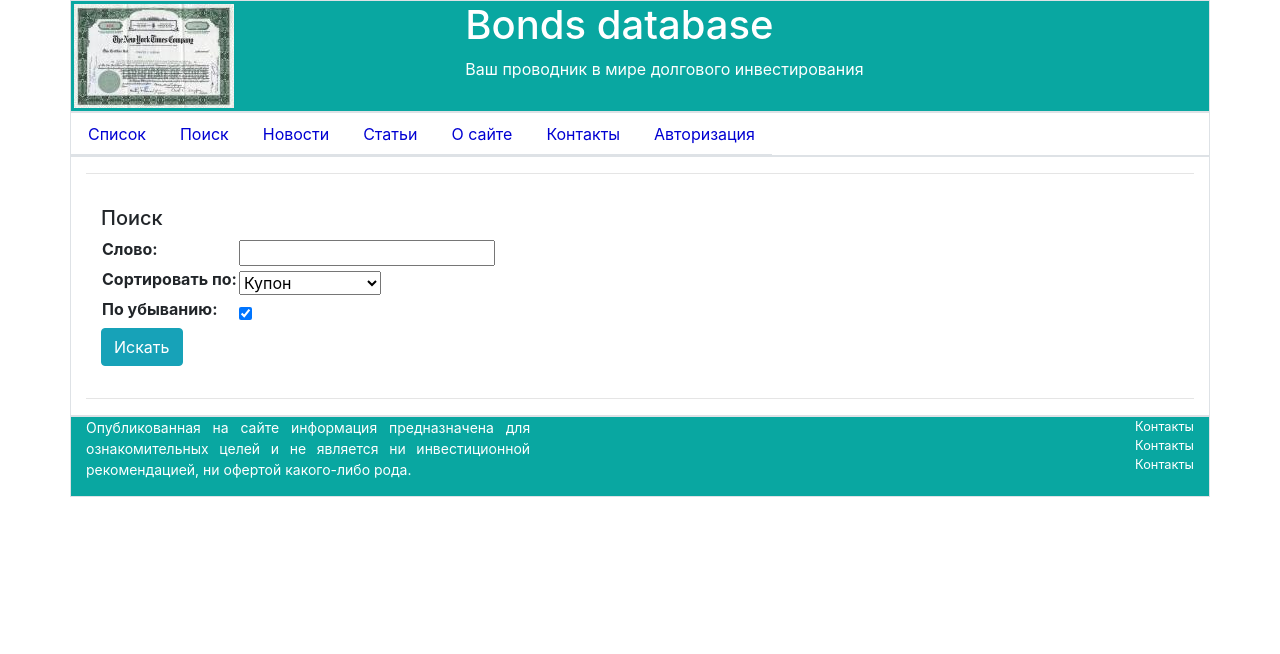
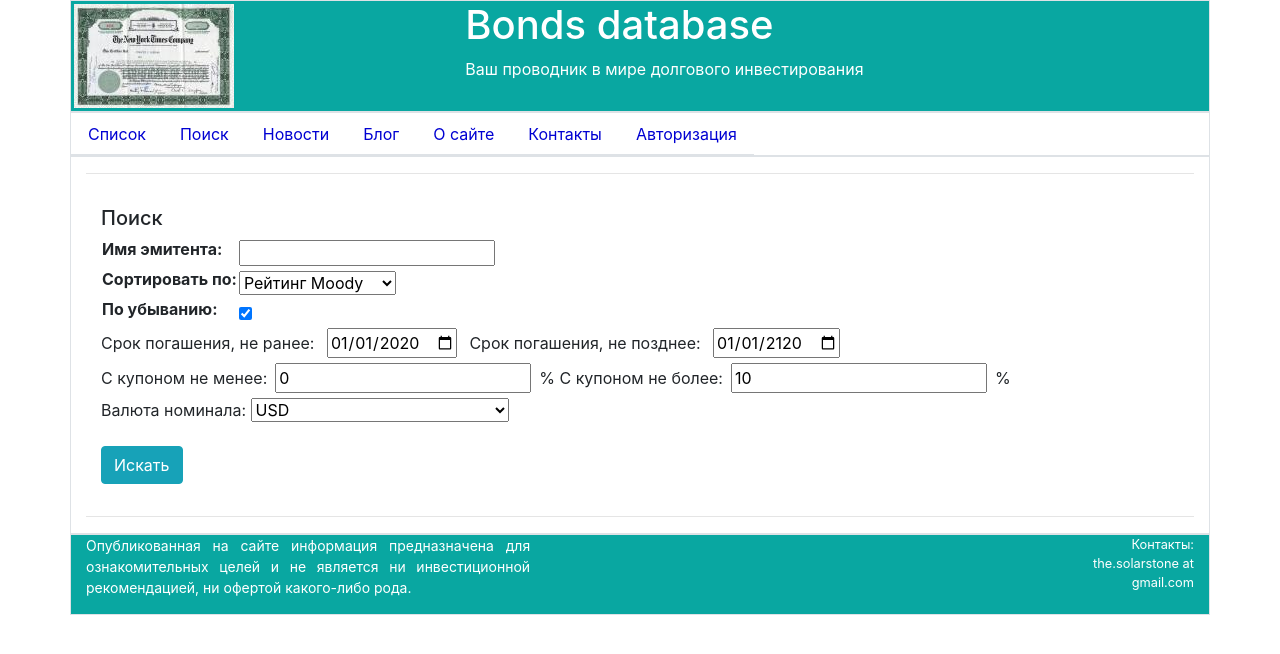
Before and after one commit to Karagul/bdb, a Django app: page /search in a window 1280 px wide. Shown: the top 654 px of the page. Run offline with Django 3.2, Linux system fonts and the light colour scheme; some libraries are stand-ins or nearby versions.

Commit message:
Улучшаем поиск

```diff
--- a/core/forms.py
+++ b/core/forms.py
@@ -14,15 +14,19 @@ class CommentForm(forms.ModelForm):
 
 class SearchForm(forms.Form):
     ORDER_CHOICES = (
+        ('Moody', 'Рейтинг Moody'),
+        ('Sp', 'Рейтинг S&P'),
+        ('Fitch', 'Рейтинг Fitch'),
         ('Coupon', 'Купон'),
-        ('Moody', 'Рейтинг Moody'),
         ('Ticker', 'Тикер'),
         ('IssuerCompany', 'Имя эмитента'),
         ('Currency', 'Валюта'),
-    ) # Добавить все варианты
+        ('Country', 'Страна эмитента'),
+        ('Maturity', 'Дата погашения'),
+    )
 
-    search_string = forms.CharField(max_length=25, required=True, label='Слово')
-    # Добавить поля поиска
+    search_string = forms.CharField(max_length=25, required=False, label='Имя эмитента')
+
     ordered_by = forms.ChoiceField(choices=ORDER_CHOICES, required=False, label='Сортировать по')
     descending = forms.BooleanField(initial=True, required=False, label='По убыванию')
 
--- a/core/models.py
+++ b/core/models.py
@@ -7,6 +7,7 @@ class ActiveManager(models.Manager):
         return super(ActiveManager, self).get_queryset().filter(Archived=False)
 
 class Country(models.Model):
+    objects = models.Manager()
     abbr = models.CharField(max_length=4, primary_key=True)
     name = models.CharField(max_length=100)
     class Meta:
@@ -15,6 +16,7 @@ class Country(models.Model):
         return self.abbr
 
 class Currency(models.Model):
+    objects = models.Manager()
     abbr = models.CharField(max_length=5, primary_key=True)
     name = models.CharField(max_length=30)
     country = models.ForeignKey(Country, on_delete=models.CASCADE)
@@ -69,9 +71,9 @@ class BondIssue(models.Model):
 
 class Comment(models.Model):
     record = models.ForeignKey(BondIssue, on_delete=models.CASCADE, related_name='comments')
-    name = models.CharField(max_length=50) # Привязать к user
+    name = models.CharField(max_length=50) # Возможно, потребуется привязать к user
     email = models.EmailField()
-    body = models.TextField()
+    body = models.TextField(blank=True)
     created = models.DateTimeField(auto_now_add=True)
     active = models.BooleanField(default=True)
 
--- a/core/templates/core/base.html
+++ b/core/templates/core/base.html
@@ -32,9 +32,9 @@
             <li class="nav-item"><a class="nav-link" href="index">Список</a></li>
             <li class="nav-item"><a class="nav-link" href="search">Поиск</a></li>
             <li class="nav-item"><a class="nav-link" href="#">Новости</a></li>
-            <li class="nav-item"><a class="nav-link" href="#">Статьи</a></li>
+            <li class="nav-item"><a class="nav-link" href="#">Блог</a></li>
             <li class="nav-item"><a class="nav-link" href="#">О сайте</a></li>
-            <li class="nav-item"><a class="nav-link" href="#">Контакты</a></li>
+            <li class="nav-item"><a class="nav-link" href="#contacts">Контакты</a></li>
             {% if not request.user.is_authenticated %}
                 <li class="nav-item"><a class="nav-link" href="login">Авторизация</a></li>
             {% else %}
@@ -69,12 +69,14 @@
                     Опубликованная на сайте информация предназначена для ознакомительных целей и не является ни инвестиционной рекомендацией, ни офертой какого-либо рода.
                 </p>
             </div>
+            <div class="col-5"></div>
             <div class="col text-right">
+                <a name="contacts"></a>
                 <small>
                     <ul class="nav flex-column">
-                        <li>Контакты</li>
-                        <li>Контакты</li>
-                        <li>Контакты</li>
+                        <li>Контакты:</li>
+                        <li>the.solarstone at</li>
+                        <li>gmail.com</li>
                     </ul>
                 </small>
             </div>
--- a/core/templates/core/search.html
+++ b/core/templates/core/search.html
@@ -5,37 +5,38 @@
 {% block content %}
 
     {% if search_done %}
-        <h5>Поиск</h5>
-        <form action="search" method="get">
-            <table>
-                {{ search_form.as_table }}
-                {% csrf_token %}
-            </table>
-            <p><input class="btn btn-info" type="submit" value="Искать"></p>
-        </form>
-
+        <h5>Результаты:</h5>
+        <a class="nav-link" href="search">Повторить поиск</a>
         <table class="table table-striped table-bordered table-info">
                 <thead>
-                <tr><th>Выпуск</th><th>Компания</th><th>Код</th><th>Дата погашения</th><th>Купон</th><th>Валюта</th>
-                    </tr>
+                <tr>
+                    <th>Выпуск</th>
+                    <th>Компания</th>
+                    <th>Страна</th>
+                    <th>Дата погашения</th>
+                    <th>Moody's</th>
+                    <th>Купон</th>
+                    <th>Валюта</th>
+                </tr>
                 </thead>
         {% for res in search_results %}
-		<tr>
+		    <tr>
                 <td><a href="{{ res.get_absolute_url }}">{{ res.ISIN }}</a></td>
                 <td>{{ res.IssuerCompany }}</td>
-                <td>{{ res.Ticker }}</td>
+                <td>{{ res.Country }}</td>
                 <td>{{ res.Maturity }}</td>
+                <td>{{ res.Moody }}</td>
                 <td>{{ res.Coupon }}</td>
                 <td>{{ res.Currency }}</td>
-                </tr>
+            </tr>
 
         {% empty %}
         <h5>Не найдено</h5>
         {% endfor %}
      </table>
 
-     {% include "pagination.html" with  page=search_results search_string=search_string ordered_by=ordered_by descending=descending %}
-
+    {% include "pagination.html" with page=search_results search_parameters=search_params %}
+    <p><a class="nav-link" href="search">Повторить поиск</a></p>
     {% else %}
         <h5>Поиск</h5>
         <form action="search" method="get">
@@ -43,6 +44,38 @@
                 {{ search_form.as_table }}
                 {% csrf_token %}
             </table>
+
+            <div><span><label for="maturity_start" class="mr-sm-2">Срок погашения, не ранее:</label>
+                    <input  class="mr-sm-2" type="date" name="maturity_start" min="2020-01-01" max="2120-01-01" value="2020-01-01"></span>
+                <span><label class="mr-sm-2" for="maturity_end">Срок погашения, не позднее:</label>
+                    <input  class="mr-sm-2" type="date" name="maturity_end" min="2020-01-01" max="2120-01-01" value="2120-01-01"></span>
+            </div>
+            <div>
+                <span><label for="coupon_min" class="mr-sm-2">С купоном не менее:</label><input class="mr-sm-2" type="number" name="coupon_min" min="0" value="0" step="0.01">%</span>
+                <span><label for="coupon_max" class="mr-sm-2">С купоном не более:</label><input class="mr-sm-2" type="number" name="coupon_max" value="10" step="0.01">%</span>
+            </div>
+
+            <div class="form-group">
+                <label for="search_currency">Валюта номинала:</label>
+                <select name="search_currency">
+                        <option value="USD" selected>USD</option>
+                        <option value="EUR">EUR</option>
+                        <option value="RUB">RUB</option>
+                        <option value="GBP">GBP</option>
+                        <option value="CNY">CNY</option>
+                        <option value="JPY">JPY</option>
+                        <option value="CAD">CAD</option>
+                        <option value="AUD">AUD/NZD</option>
+                        <option value="BRL">BRL</option>
+                        <option value="CHF">CHF</option>
+                        <option value="HKD">HKD/SGD</option>
+                        <option value="SEK">SEK/NOK</option>
+                        <option value="ARS">Латиноамериканские валюты</option>
+                        <option value="ITL">Европейские валюты до евро</option>
+                        <option value="KRW">KRW/TRY/INR/ZAR/etc</option>
+                </select>
+            </div>
+
             <p><input class="btn btn-info" type="submit" value="Искать"></p>
         </form>
     {% endif %}
--- a/core/templates/pagination.html
+++ b/core/templates/pagination.html
@@ -1,12 +1,12 @@
 
 {% if page.has_previous %}
-    <a href="?page={{ page.previous_page_number }}&search_string={{ search_string }}&ordered_by={{ ordered_by }}&descending={{ descending }}">Предыдущие выпуски</a>
+    <a href="?page={{ page.previous_page_number }}&search_string={{ search_parameters.search_string }}&ordered_by={{ search_parameters.ordered_by }}&descending={{ search_parameters.descending }}&maturity_start={{ search_parameters.maturity_start }}&maturity_end={{ search_parameters.maturity_end }}&coupon_min={{ search_parameters.coupon_min }}&coupon_max={{ search_parameters.coupon_max }}&search_currency={{ search_parameters.search_currency }}">Предыдущие выпуски</a>
     {% csrf_token %}
 {% endif %}
 
 Страница {{ page.number }} из {{ page.paginator.num_pages }}.
 
 {% if page.has_next %}
-    <a href="?page={{ page.next_page_number }}&search_string={{ search_string }}&ordered_by={{ ordered_by }}&descending={{ descending }}">Следующие выпуски</a>
+    <a href="?page={{ page.next_page_number }}&search_string={{ search_parameters.search_string }}&ordered_by={{ search_parameters.ordered_by }}&descending={{ search_parameters.descending }}&maturity_start={{ search_parameters.maturity_start }}&maturity_end={{ search_parameters.maturity_end }}&coupon_min={{ search_parameters.coupon_min }}&coupon_max={{ search_parameters.coupon_max }}&search_currency={{ search_parameters.search_currency }}">Следующие выпуски</a>
     {% csrf_token %}
 {% endif %}
--- a/core/views.py
+++ b/core/views.py
@@ -1,3 +1,4 @@
+import os
 from django.shortcuts import render, get_object_or_404, redirect
 from django.core.paginator import Paginator, EmptyPage, PageNotAnInteger
 from django.http import HttpResponse
@@ -6,9 +7,11 @@ from .forms import CommentForm, SearchForm, LoginForm, UploadForm
 from .models import BondIssue, Country, Currency, Comment
 
 
-RECORDS_ON_PAGE = 50
+RECORDS_ON_PAGE = 25
 
 
+###### Представления, связанные с выпусками
+# Список
 def bonds_list(request):
     records = BondIssue.active.all()
 
@@ -23,7 +26,7 @@ def bonds_list(request):
 
     return render(request, 'core/list.html', {'records': records, 'page': page})
 
-
+# Индивидуальный выпуск и комментарии к нему
 def bonds_detail(request, isin):
     record = get_object_or_404(BondIssue, ISIN=isin)
     comments = record.comments.filter(active=True) # использует related field 'comments'
@@ -32,30 +35,66 @@ def bonds_detail(request, isin):
 
     if request.method == 'POST':
         comment_form = CommentForm(data=request.POST)
-        if comment_form.is_valid():
-            # Добавить привязку к user, чтобы не приходилось вводить имя
+        if comment_form.is_valid() and comment_form.cleaned_data['body']:
             new_comment = comment_form.save(commit=False)
             new_comment.record = record
             new_comment.save()
-            comment_form = CommentForm()
+
+            # Привязка к user, автоматически подставляющая имя
+            comment_form = CommentForm(data={'name': request.user.username,
+                                         'email': request.user.email or request.user.username + "@mail.com"})
     else:
-        comment_form = CommentForm()
+        # Привязка к user, автоматически подставляющая имя
+        comment_form = CommentForm(data={'name': request.user.username,
+                                         'email': request.user.email or request.user.username + "@mail.com"})
 
     return render(request, 'core/detail.html', {'record': record,
                                                 'comments': comments,
                                                 'new_comment': new_comment,
                                                 'comment_form': comment_form })
 
+# Поиск выпусков
 def bonds_search(request):
-    search_string = request.GET.get('search_string')
-    ordered_by = request.GET.get('ordered_by')
-    descending = request.GET.get('descending')
+    search_params = {'search_string': request.GET.get('search_string'),
+                    'ordered_by': request.GET.get('ordered_by'),
+                    'descending': request.GET.get('descending'),
+                    'maturity_start': request.GET.get('maturity_start'),
+                    'maturity_end': request.GET.get('maturity_end'),
+                    'coupon_min': request.GET.get('coupon_min'),
+                    'coupon_max': request.GET.get('coupon_max'),
+                    'search_currency': request.GET.get('search_currency'),
+                    }
 
-    if search_string:
+    if search_params['search_string'] or search_params['maturity_end']:
 
+        # Группы валют
+        if search_params['search_currency'] == "AUD":
+            currency_group = ('AUD', 'NZD')
+        elif search_params['search_currency'] == "HKD":
+            currency_group = ('HKD', 'SGD')
+        elif search_params['search_currency'] == "SEK":
+            currency_group = ('SEK', 'NOK')
+        elif search_params['search_currency'] == "ARS":
+            currency_group = ('ARS', 'CLP', 'COP', 'MXN', 'PEN', 'PHP', 'UYU')
+        elif search_params['search_currency'] == "ITL":
+            currency_group = ('DEM', 'FRF', 'CZK', 'HRK', 'HUF', 'PLN', 'RON', 'ITL', 'SKK')
+        elif search_params['search_currency'] == "KRW":
+            currency_group = ('KRW', 'INR', 'MYR', 'IDR', 'GEL', 'KZT', 'TWD', 'TRY', 'ZAR')
+        else:
+            currency_group = (search_params['search_currency'],)
+
+        # Группы рейтинга
+
+        # Фильтрация выдачи поиска
         search_results = BondIssue.active.filter(
-            IssuerCompany__icontains=search_string).order_by('-'*int(descending=='on') + ordered_by)
-        search_form = SearchForm()
+            IssuerCompany__icontains=search_params['search_string']
+        ).filter(
+            Maturity__range=(search_params['maturity_start'], search_params['maturity_end'])
+        ).filter(
+            Coupon__range=(search_params['coupon_min'], search_params['coupon_max'])
+        ).filter(
+            Currency__in=currency_group
+        ).order_by('-'*int(search_params['descending']=='on') + search_params['ordered_by'])
 
         paginator = Paginator(search_results, RECORDS_ON_PAGE) # Число записей на странице
         page = request.GET.get('page')
@@ -66,23 +105,23 @@ def bonds_search(request):
         except EmptyPage:
             search_results = paginator.page(paginator.num_pages)
         search_done = True
-
+        search_form = SearchForm()
 
     else: # Если поиск не запускался
         search_form = SearchForm()
         search_done = search_results = page = None
-        search_string = None
+        search_params = {}
 
     return render(request, 'core/search.html', {'search_form': search_form,
-                                                'search_string': search_string,
                                                 'search_done': search_done,
                                                 'search_results': search_results,
                                                 'page': page,
-                                                'ordered_by': ordered_by,
-                                                'descending': descending,
+                                                'search_params': search_params,
                                                 })
 
 
+##### Представления, связанные с авторизацией
+# Логин
 def user_login(request):
     if request.method == 'POST':
         form = LoginForm(request.POST)
@@ -107,11 +146,14 @@ def user_login(request):
         logged_status = None
     return render(request, 'core/login.html', {'form': form, 'logged_status': logged_status})
 
+# Логаут
 def user_logout(request):
     logout(request)
     return redirect('/')
 
 
+##### Представления, связанные с загрузчиком
+# Фронт загрузчика
 def data_loader(request):
     if request.method == 'POST':
         upload_form = UploadForm(request.POST, request.FILES)
@@ -130,8 +172,8 @@ def data_loader(request):
         file_uploaded = False
         return render(request, 'core/loader.html', {'upload_form': upload_form, 'file_uploaded': file_uploaded})
 
+# Бэк загрузчика
 def handle_uploaded_file(fh):
-    # Временный файл
     with open('temporary_upload.csv', 'wb+') as destination:
         for chunk in fh.chunks():
             destination.write(chunk)
@@ -177,7 +219,22 @@ def handle_uploaded_file(fh):
         #    return False
 
     infile.close()
-    # Удалить временный
+    os.remove('temporary_upload.csv')
     # outfile.close()
+    return True
 
-    return True
+
+##### Представления, связанные со статьями
+# Список статей
+# Индивидуальная статья
+
+
+
+
+
+
+
+
+##### Представления, связанные с новостями
+# Список новостей
+# Индивидуальная новость
--- /dev/null
+++ b/static/css/bdb-layout.css
@@ -0,0 +1,16 @@
+.teal {
+    background-color: #09A7A1;
+    color: white;
+}
+
+.teal-header {
+    height: 112px;
+}
+
+div.logo-padding {
+    padding: 3px 3px 3px 3px;
+}
+
+a {
+	color: rgb(0, 0, 210);
+}
```
Also changed, not shown: bond_db/settings/local.py (+6 -2 lines), core/admin.py (+3 -7 lines), core/templates/core/detail.html (+10 -3 lines), core/templates/core/list.html (+9 -2 lines), core/migrations/0007_auto_20190728_1405.py (added), 1 other file.
